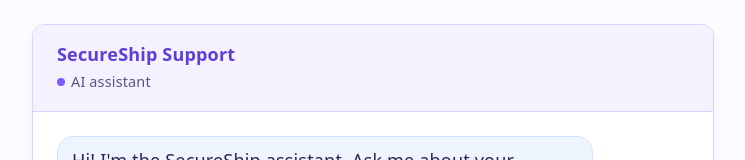
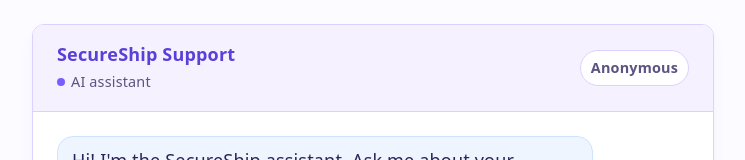
Before and after one commit to andjared/ai-secure-ship, a React (Vite) app in the folder frontend/: page / in a window 1280 px wide. Shown: the top 160 px of the page, without its empty margins (267-1012 px from the left). Built offline with nearby package versions, Linux system fonts and the light colour scheme.

Commit message:
add verified/anonymous label

```diff
--- a/frontend/src/components/ChatWindow/ChatWindow.css
+++ b/frontend/src/components/ChatWindow/ChatWindow.css
@@ -31,6 +31,27 @@
   display: flex;
   flex-direction: column;
   gap: 2px;
+}
+
+.chat-window__header-actions {
+  display: flex;
+  align-items: center;
+  gap: 8px;
+}
+
+.chat-window__badge {
+  padding: 4px 10px;
+  border: 1px solid var(--border);
+  border-radius: 999px;
+  background: var(--surface);
+  color: var(--text);
+  font-size: 0.8em;
+  font-weight: 600;
+}
+.chat-window__badge--verified {
+  border-color: var(--bubble-human-border);
+  background: var(--bubble-human);
+  color: #1e7a4c;
 }
 
 .chat-window__code-button {
--- a/frontend/src/components/ChatWindow/ChatWindow.tsx
+++ b/frontend/src/components/ChatWindow/ChatWindow.tsx
@@ -3,6 +3,7 @@
 import "./ChatWindow.css";
 import {
   ChatEvent,
+  CodeCheckOutcome,
   HandoffLineKind,
   useSendChatMessage,
   type ShipmentInfo,
@@ -40,6 +41,8 @@
   // the modal opens on its own only the first time; after that the header
   // button reopens it.
   const [isWaitingForCode, setIsWaitingForCode] = useState(false);
+  // Display only; the backend enforces verification on every request.
+  const [isVerified, setIsVerified] = useState(false);
 
   const { mutate, isPending } = useSendChatMessage();
   const escalation = useEscalationSequence((line, isFromHuman) => {
@@ -122,6 +125,7 @@
             {escalation.isEscalated ? "Melany · support agent" : "AI assistant"}
           </span>
         </div>
+        <div className="chat-window__header-actions">
           {isWaitingForCode && !isCodeModalOpen && (
             <button
               className="chat-window__code-button"
@@ -131,6 +135,12 @@
               Enter code
             </button>
           )}
+          <span
+            className={`chat-window__badge${isVerified ? " chat-window__badge--verified" : ""}`}
+          >
+            {isVerified ? "Verified" : "Anonymous"}
+          </span>
+        </div>
       </header>
       <div className="chat-window__messages" ref={messageList}>
         {messages.map((message, index) => (
@@ -181,13 +191,14 @@
         <CodeModal
           sessionId={sessionId}
           onClose={() => setIsCodeModalOpen(false)}
-          onResult={(reply) => {
+          onResult={(result) => {
             setMessages((prev) => [
               ...prev,
-              { role: replyRole, content: reply },
+              { role: replyRole, content: result.reply },
             ]);
             setIsCodeModalOpen(false);
             setIsWaitingForCode(false);
+            setIsVerified(result.outcome === CodeCheckOutcome.verified);
           }}
         />
       )}
--- a/frontend/src/components/CodeModal/CodeModal.tsx
+++ b/frontend/src/components/CodeModal/CodeModal.tsx
@@ -1,10 +1,14 @@
 import { useState } from "react";
 import "./CodeModal.css";
-import { CodeCheckOutcome, useVerifyCode } from "../../api/generated/chat";
+import {
+  CodeCheckOutcome,
+  useVerifyCode,
+  type VerifyCodeResponse,
+} from "../../api/generated/chat";
 
 interface CodeModalProps {
   onClose: () => void;
-  onResult: (reply: string) => void;
+  onResult: (result: VerifyCodeResponse) => void;
   sessionId: string;
 }
 
@@ -26,7 +30,7 @@
             setCode("");
             setError(reply);
           } else {
-            onResult(reply);
+            onResult(response.data);
           }
         },
         onError: () => setError("Something went wrong — please try again."),
```
Lines whose indentation alone changed are shown as unchanged.
